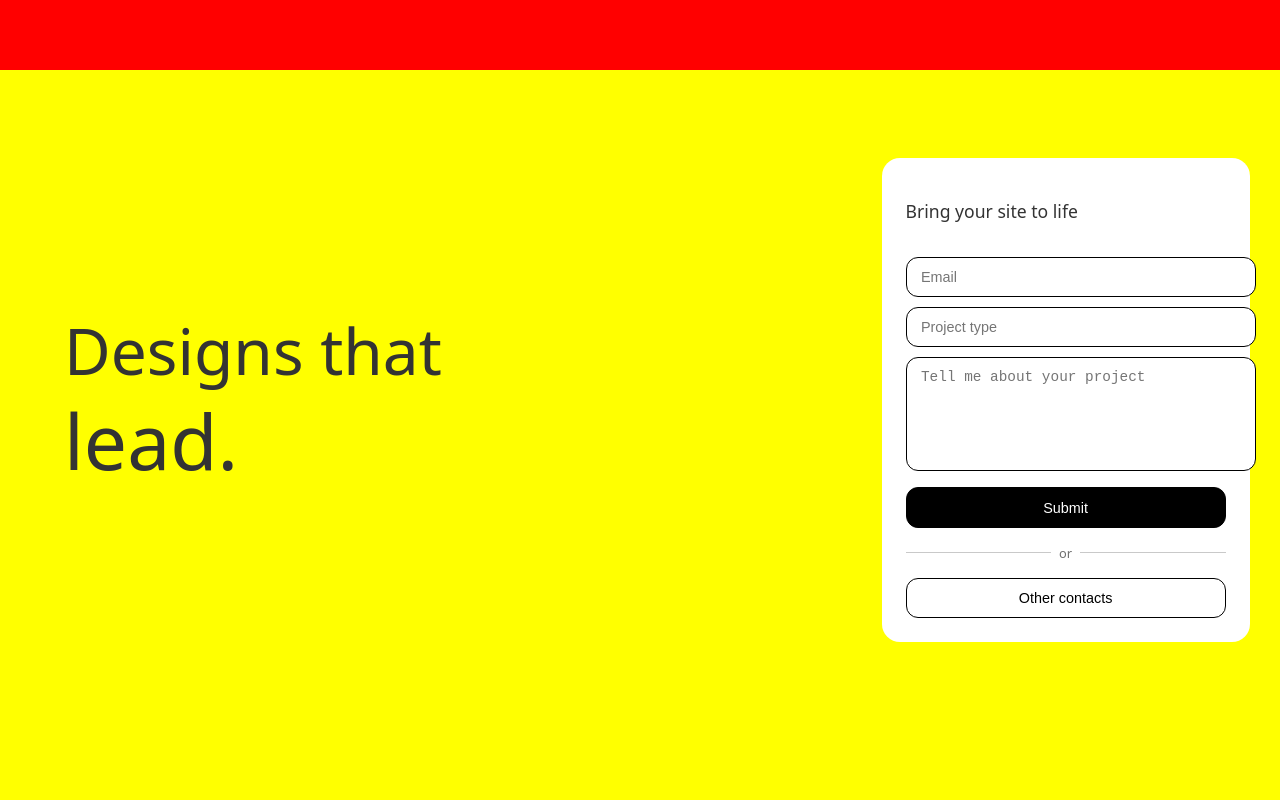
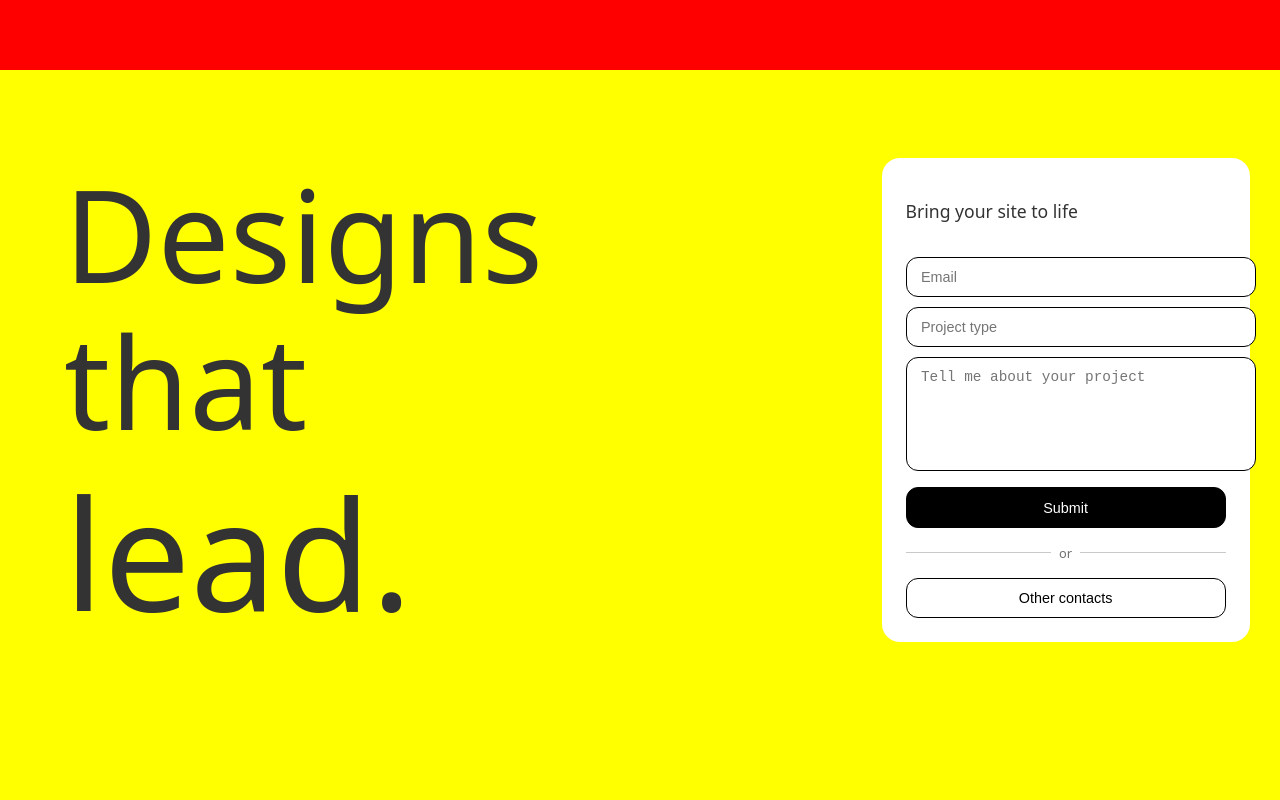
Before and after one commit to git-williams/designs, a plain HTML site: page index.html in a window 1280 px wide. Shown: the top 800 px of the page. Drawn offline with nearby package versions, Linux system fonts and the light colour scheme.

Commit message:
Update style.css

```diff
--- a/css/style.css
+++ b/css/style.css
@@ -103,15 +103,14 @@ footer {
 
 /* "Designs that" */
 .typed-prefix {
-  font-size: clamp(2.6rem, 5vw, 4.5rem);
+  font-size: clamp(5.2rem, 10vw, 9rem);
 }
-
 
 /* Bigger changing word */
 .word-container {
   position: relative;
   display: inline-block;
-  font-size: clamp(3.2rem, 6vw, 5.5rem);
+  font-size: clamp(6.4rem, 12vw, 11rem);
   white-space: nowrap;
 }
 
```
